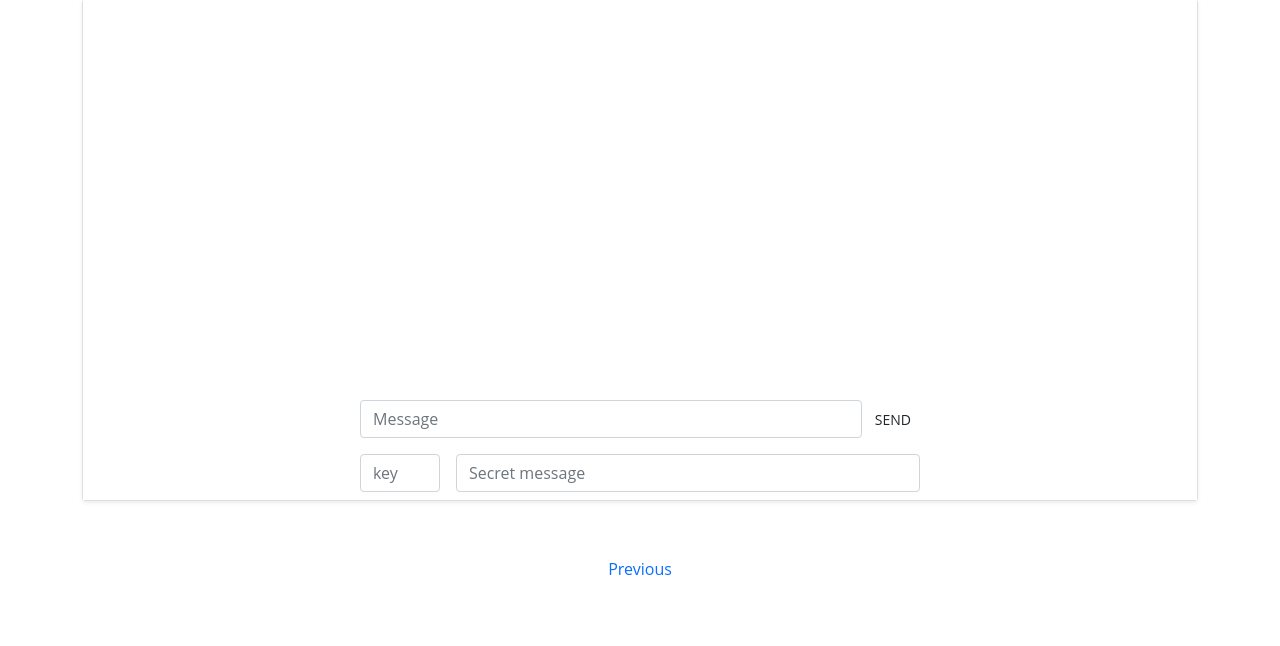
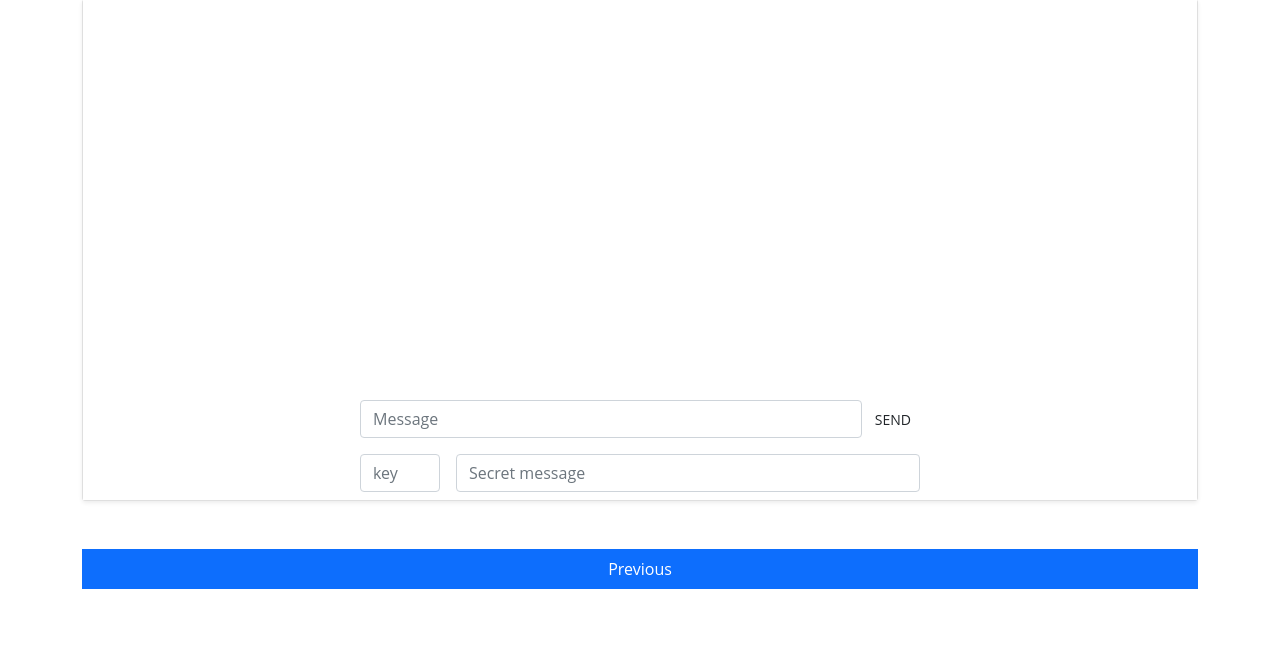
Before and after one commit to m-haisham/crypto-collection, a Django app: page /blog/2021-08-21/hiding-in-strings in a window 1280 px wide. Shown: the part 1925-2571 px from the top of the page. Run offline with Django 3.2, Linux system fonts and the light colour scheme; some libraries are stand-ins or nearby versions.

Commit message:
Adjustments and fixes

```diff
--- a/crypto/apps/hamming_code/templates/hamming_code/sequence-tile.html
+++ b/crypto/apps/hamming_code/templates/hamming_code/sequence-tile.html
@@ -3,6 +3,6 @@
         {{ sequence }}
     </code>
     <button type="button" class="btn btn-link" onclick="navigator.clipboard.writeText('{{ sequence }}')">
-        <i class="fas fa-copy"></i>
+        <i class="bx bx-copy"></i>
     </button>
 </div>
--- a/crypto/apps/luhn_algorithm/templates/luhn_algorithm/generate_result.html
+++ b/crypto/apps/luhn_algorithm/templates/luhn_algorithm/generate_result.html
@@ -7,7 +7,7 @@
     <div class="w-100 d-flex justify-content-center align-items-center gap-1">
         <span class="h5 m-0">{{ card_number }}</span>
         <button type="button" class="btn btn-link" onclick="navigator.clipboard.writeText('{{ card_number }}')">
-            <i class="fas fa-copy"></i>
+            <i class="bx bx-copy"></i>
         </button>
     </div>
 </div>
--- a/crypto/apps/password_cracking/templates/password_cracking/hash-result.html
+++ b/crypto/apps/password_cracking/templates/password_cracking/hash-result.html
@@ -2,6 +2,6 @@
 <div class="w-100 d-flex justify-content-between align-items-center gap-1">
     <span class="h6 m-0 text-break">{{ hash }}</span>
     <button type="button" class="btn btn-link" onclick="navigator.clipboard.writeText('{{ hash }}')">
-        <i class="fas fa-copy"></i>
+        <i class="bx bx-copy"></i>
     </button>
 </div>
--- a/crypto/apps/password_cracking/templates/password_cracking/response.html
+++ b/crypto/apps/password_cracking/templates/password_cracking/response.html
@@ -4,7 +4,7 @@
         <div class="d-flex justify-content-between align-items-center">
             <span class="h6 m-0">{{ keyword }}</span>
             <button type="button" class="btn btn-sm" onclick="navigator.clipboard.writeText('{{ keyword }}')">
-                <i class="fas fa-copy"></i>
+                <i class="bx bx-copy"></i>
             </button>
         </div>
     {% else %}
--- a/templates/base/header.html
+++ b/templates/base/header.html
@@ -1,4 +1,4 @@
-<header id="header" class="d-flex align-items-center fixed-top">
+<header id="header" class="d-flex align-items-center">
     <div class="container d-flex align-items-center justify-content-between">
 
         <div class="logo">
--- a/templates/base/post.html
+++ b/templates/base/post.html
@@ -31,17 +31,17 @@
             <div class="container">
                 {% block article %}{% endblock %}
 
-                <nav class="blog-nav nav nav-justified my-5">
+                <nav class="blog-nav nav nav-justified mt-5 gap-1">
                     {% if previous != null %}
-                        <a class="nav-link-prev nav-item nav-link rounded-left"
+                        <a class="nav-item nav-link rounded-left btn-primary text-white"
                            href="{% url 'blog:posts' date=previous.published name=previous.link %}">
-                            Previous<i class="arrow-prev fas fa-long-arrow-alt-left"></i>
+                            Previous
                         </a>
                     {% endif %}
                     {% if next != null %}
-                        <a class="nav-link-next nav-item nav-link rounded-right"
+                        <a class="nav-item nav-link rounded-right btn-primary text-white"
                            href="{% url 'blog:posts' date=next.published name=next.link %}">
-                            Next<i class="arrow-next fas fa-long-arrow-alt-right"></i>
+                            Next
                         </a>
                     {% endif %}
                 </nav>
--- a/templates/posts/2021-08-21/hiding_in_strings.html
+++ b/templates/posts/2021-08-21/hiding_in_strings.html
@@ -127,7 +127,7 @@
                             <div class="d-flex justify-content-between align-items-center gap-2">
                                 <span x-text="result"></span>
                                 <button class="btn btn-link" @click.prevent="clip(result)">
-                                    <i class="fas fa-copy"></i>
+                                    <i class="bx bx-copy"></i>
                                 </button>
                             </div>
                         </div>
@@ -164,7 +164,7 @@
                                         <div class="col" x-text="result.original"></div>
                                     </div>
                                     <button class="btn btn-link" @click.prevent="clip(result.original)">
-                                        <i class="fas fa-copy"></i>
+                                        <i class="bx bx-copy"></i>
                                     </button>
                                 </li>
                                 <li class="list-group-item d-flex justify-content-between align-items-center gap-2">
@@ -173,7 +173,7 @@
                                         <div class="col" x-text="result.decoded"></div>
                                     </div>
                                     <button class="btn btn-link" @click.prevent="clip(result.decoded)">
-                                        <i class="fas fa-copy"></i>
+                                        <i class="bx bx-copy"></i>
                                     </button>
                                 </li>
                             </ul>
```
Also changed, not shown: templates/home.html (+5 -5 lines).
